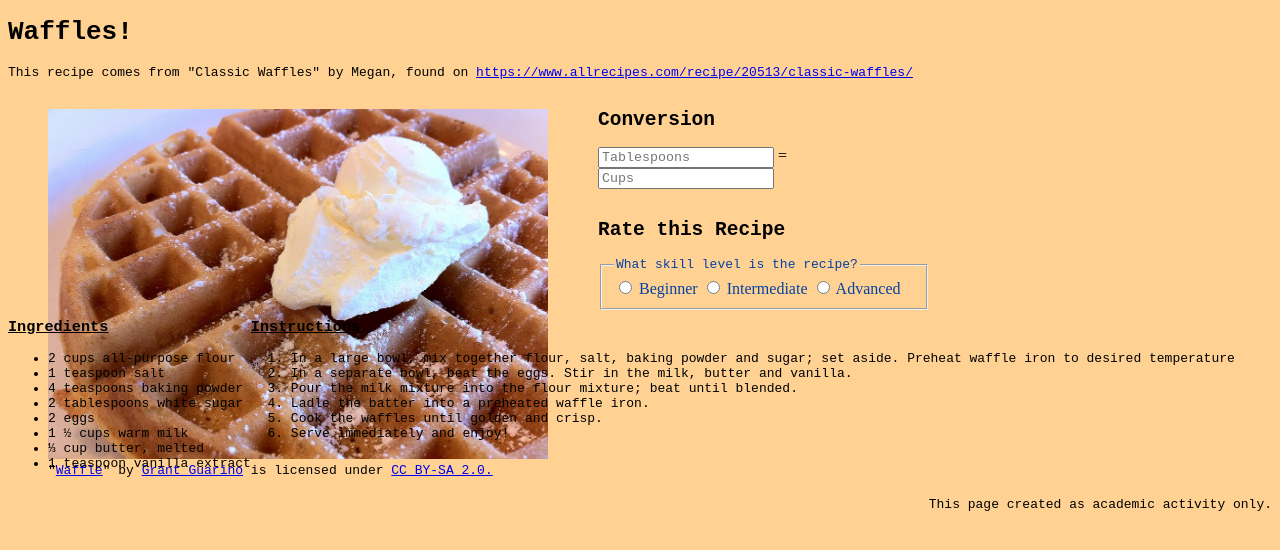
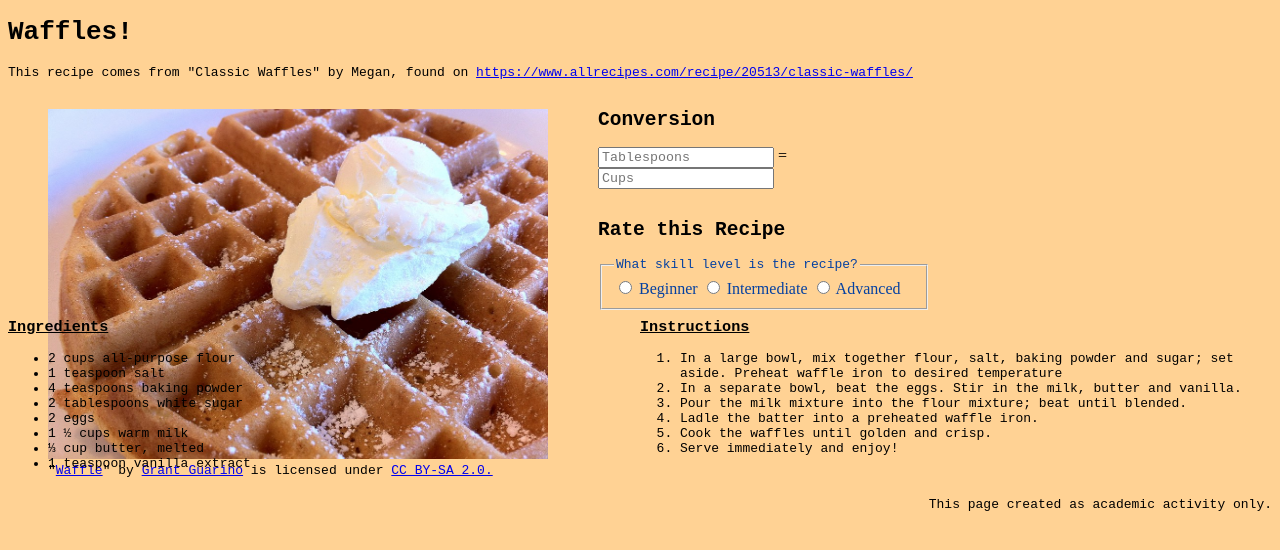
Before and after one commit to Axium01/CA3_-_Basic_CSS, a plain HTML site: page index.html in a window 1280 px wide. Drawn offline with Linux system fonts and the light colour scheme; a script that the page names is missing.

Commit message:
Update style.css

```diff
--- a/css/style.css
+++ b/css/style.css
@@ -38,3 +38,6 @@ legend, fieldset {
 .wrapper2 {
   display: flex;
 }
+.wrapper2 > div {
+  flex: 1
+}
```
